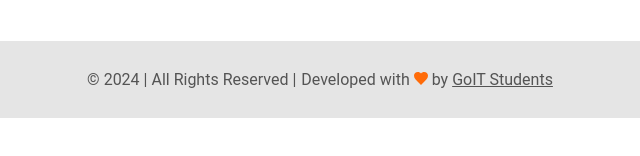
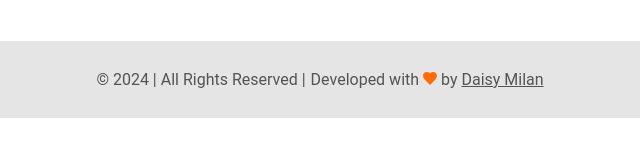
Before and after one commit to daisymilan/js-filmoteka, a website built with Parcel: page src/index.html in a window 1280 px wide. Shown: the part 418-574 px from the top of the page, 320-960 px from the left. Built offline with nearby package versions, Linux system fonts and the light colour scheme; no server answers.

Commit message:
updating

```diff
--- a/src/partials/task4_footer.html
+++ b/src/partials/task4_footer.html
@@ -8,7 +8,7 @@
                 <path
                     d="M7 12.88L6.02 11.9C2.38 8.68 0 6.51 0 3.85C0 1.68 1.68 0 3.85 0C5.04 0 6.23 0.56 7 1.47C7.77 0.56 8.96 0 10.15 0C12.32 0 14 1.68 14 3.85C14 6.51 11.62 8.68 7.98 11.9L7 12.88Z"
                     fill="#FF6B08" />
-            </svg> by <u>GoIT Students</u> </span>
+            </svg> by <u>Daisy Milan</u> </span>
     </div>
 
 </footer>
```
